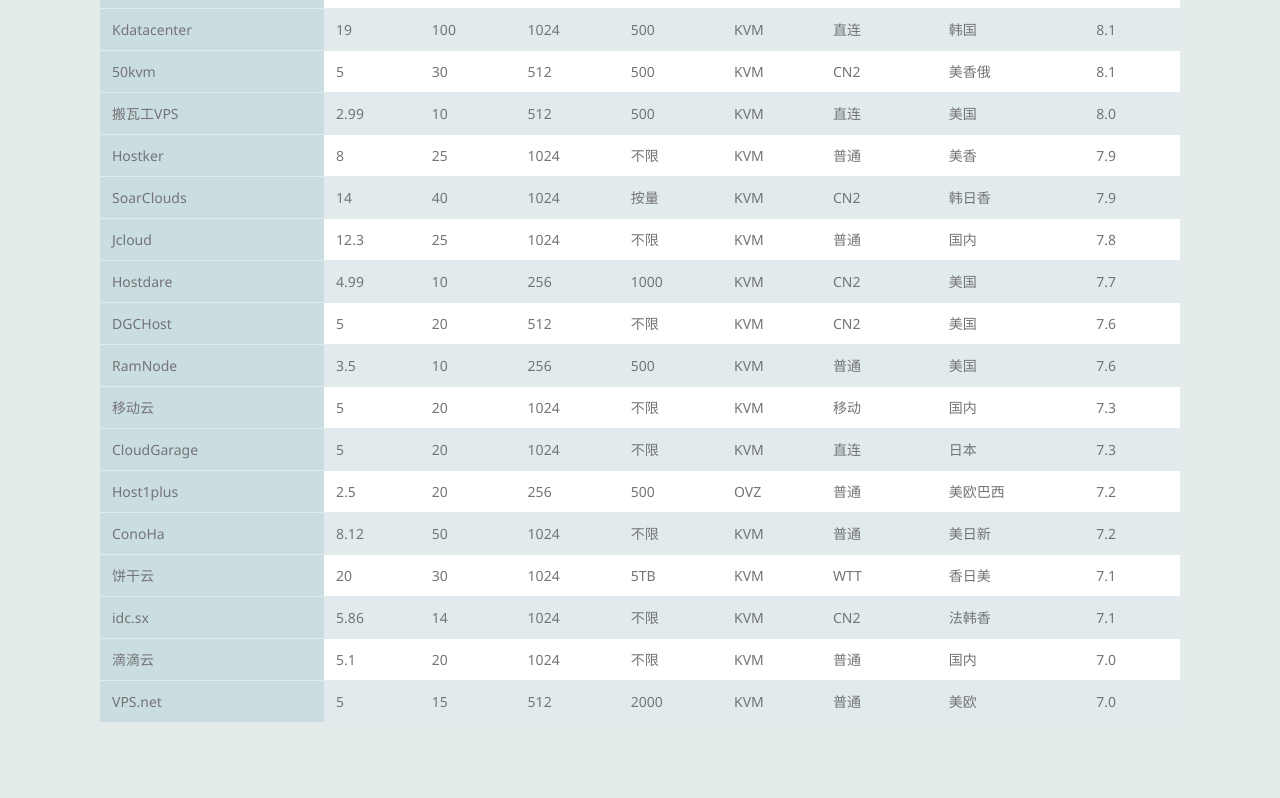
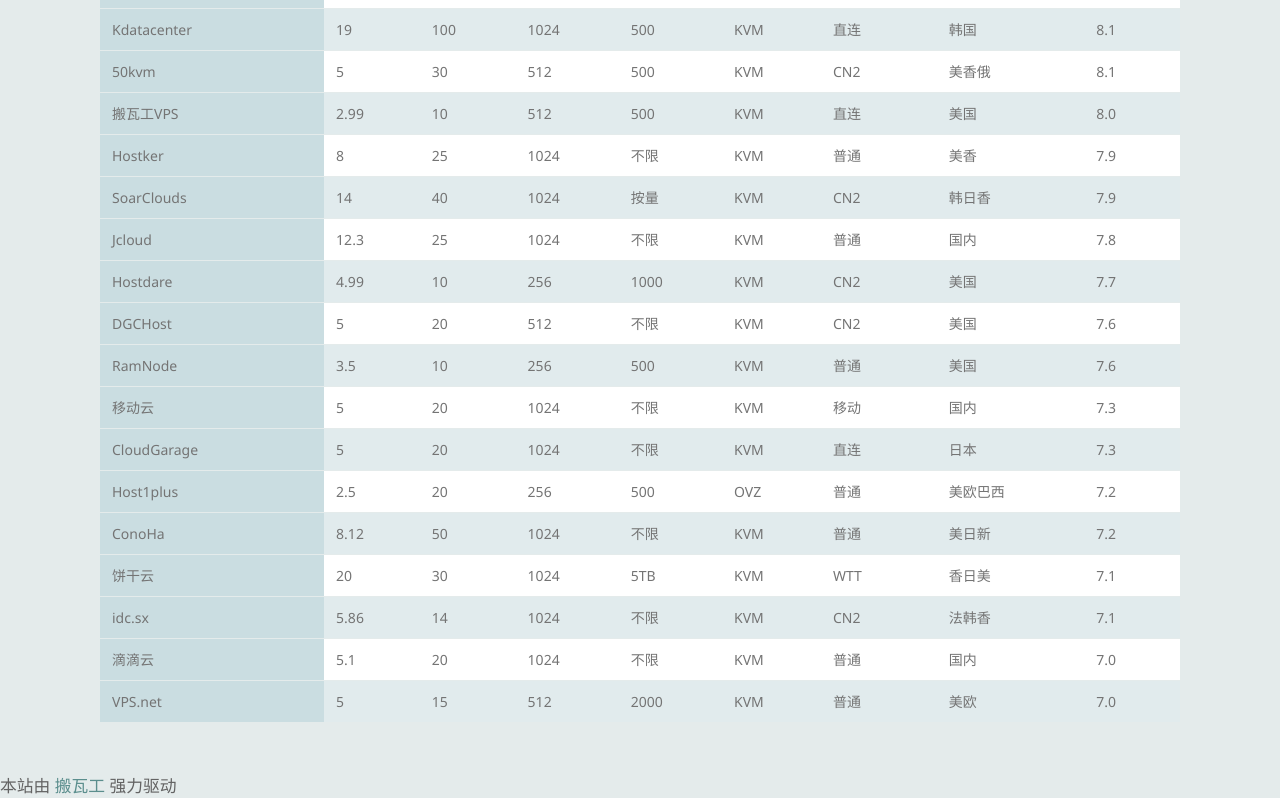
Before and after one commit to lr95692/lr95692.github.io, a plain HTML site: page index.html in a window 1280 px wide. Shown: the part 513-1311 px from the top of the page. Before the commit the page ends 1286 px from the top, so only its background shows below. Drawn offline with Linux system fonts and the light colour scheme.

Commit message:
Update index.html

```diff
--- a/index.html
+++ b/index.html
@@ -353,3 +353,4 @@ var _hmt = _hmt || [];
   s.parentNode.insertBefore(hm, s);
 })();
 </script>
+本站由 <a rel="nofollow" target="_blank" href="https://bwh1.net/aff.php?aff=26955">搬瓦工</a> 强力驱动
```
